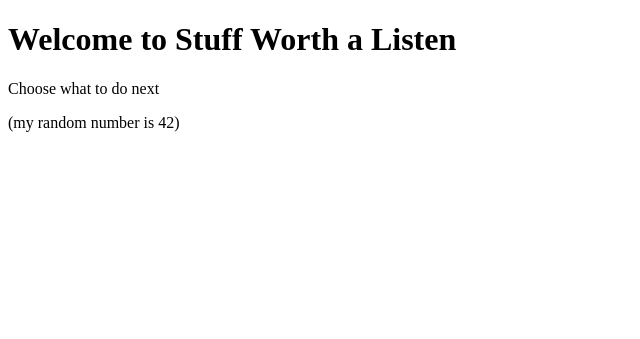
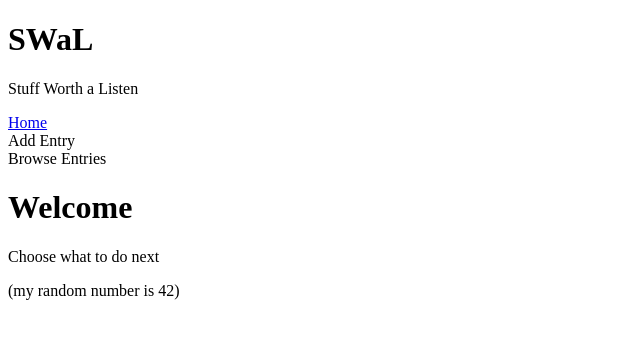
Before and after one commit to beqpolk1/swal, a Flask app: page / in a window 1280 px wide. Shown: the top 339 px of the page, without its empty margins (0-640 px from the left). Run offline with Flask 3, Linux system fonts and the light colour scheme.

Commit message:
Add std_head template and include in index

```diff
--- a/services/web/templates/index.html.j2
+++ b/services/web/templates/index.html.j2
@@ -3,7 +3,9 @@
 {% block title %}SWaL - Home{% endblock %}
 
 {% block body %}
-    <h1>Welcome to Stuff Worth a Listen</h1>
+    {% include 'std_head.html.j2' %}
+
+    <h1>Welcome</h1>
     <p>Choose what to do next</p>
     <p>(my random number is {{ rand }})</p>
 {% endblock %}
--- /dev/null
+++ b/services/web/templates/std_head.html.j2
@@ -0,0 +1,16 @@
+{% block std_head %}
+
+<div class="header">
+    <div class="title">
+        <h1>SWaL</h1>
+        <p><span class="first_lett">S</span>tuff <span class="first_lett">W</span>orth a <span class="first_lett">L</span>isten</p>
+    </div>
+
+    <div class="top_menu">
+        <div class="top_menu_item"><a href="{{ url_for('index') }}">Home</a></div>
+        <div class="top_menu_item">Add Entry</div>
+        <div class="top_menu_item">Browse Entries</div>
+    </div>
+</div>
+
+{% endblock %}
```
